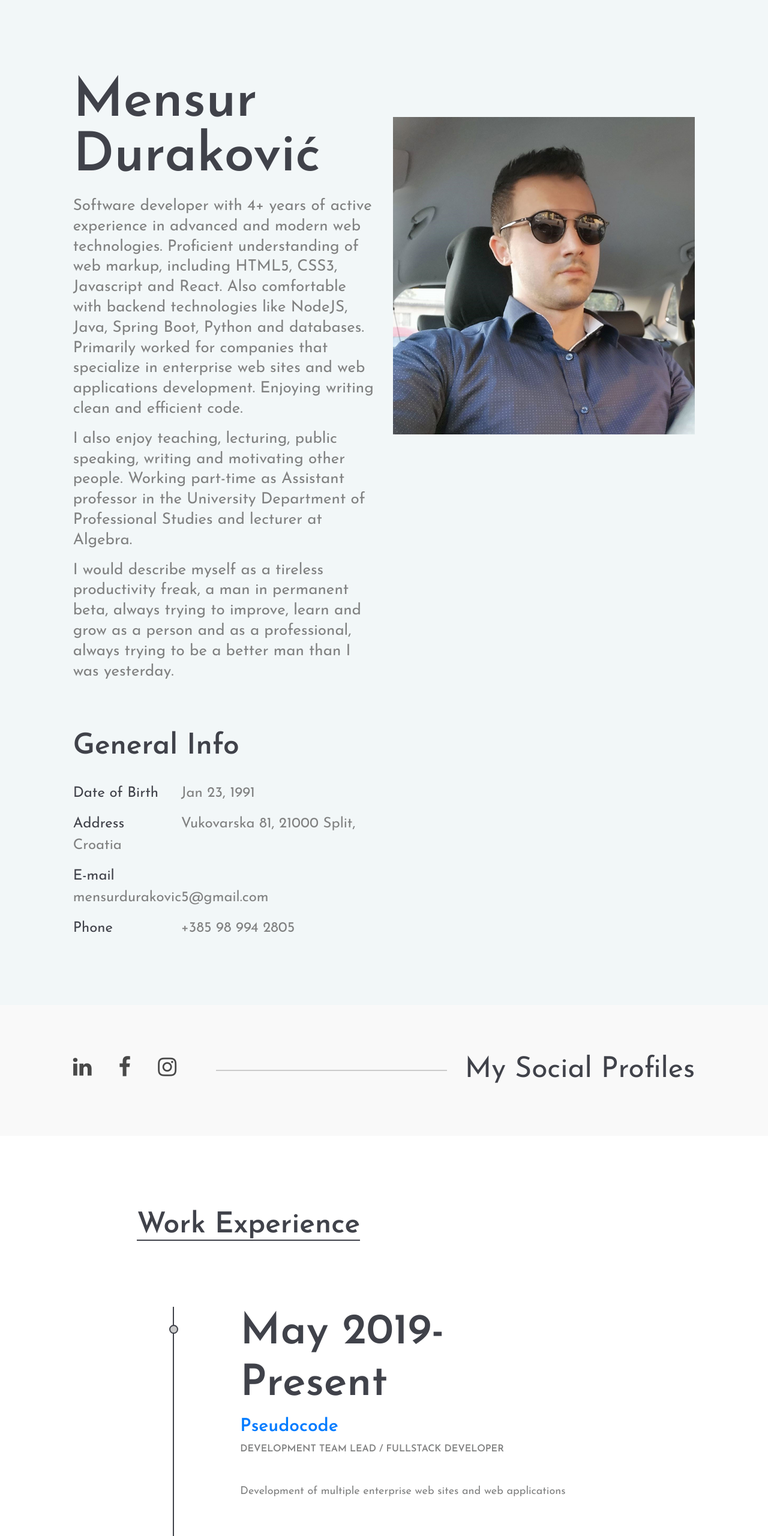
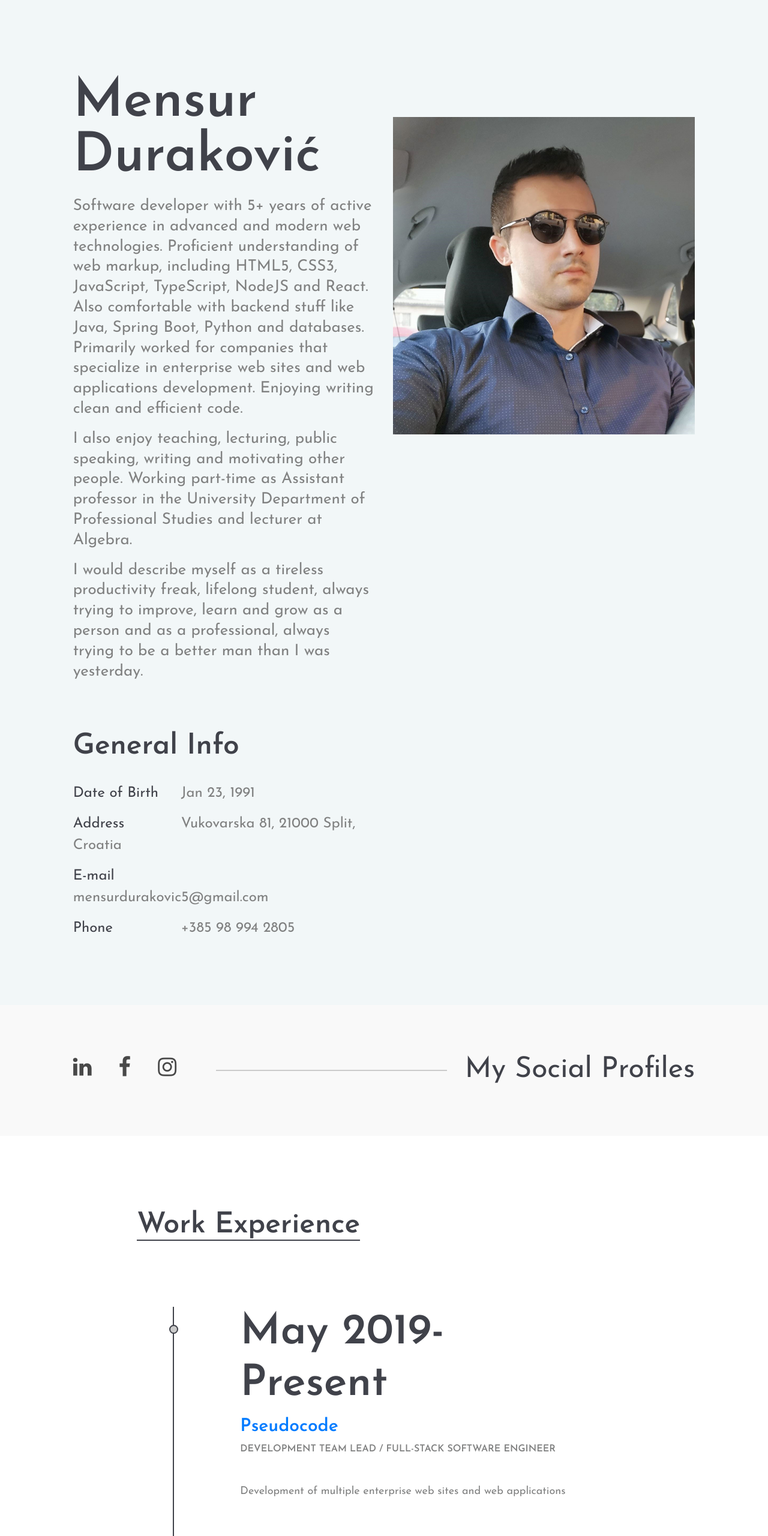
Before and after one commit to mensur-durakovic/personal-website, a plain HTML site: page index.html in a window 1280 px wide. Shown: the top 2560 px of the page at 60% size. Drawn offline with Linux system fonts and the light colour scheme.

Commit message:
small edits-changes

```diff
--- a/index.html
+++ b/index.html
@@ -58,9 +58,10 @@
                         <div class="col-lg-6">
                             <div class="hero-text">
                                 <h2>Mensur Duraković</h2>
-                                <p>Software developer with 4+ years of active experience in advanced and modern web
+                                <p>Software developer with 5+ years of active experience in advanced and modern web
                                     technologies. Proficient understanding of web markup, including HTML5, CSS3,
-                                    Javascript and React. Also comfortable with backend technologies like NodeJS, Java,
+                                    JavaScript, TypeScript, NodeJS and React. Also comfortable with backend stuff like
+                                    Java,
                                     Spring Boot, Python and databases. Primarily worked for companies that specialize in
                                     enterprise web sites and web applications development. Enjoying writing clean and
                                     efficient code.</p>
@@ -69,7 +70,7 @@
                                     people. Working part-time as Assistant professor in the University Department of
                                     Professional Studies and lecturer at Algebra.</p>
 
-                                <p>I would describe myself as a tireless productivity freak, a man in permanent beta,
+                                <p>I would describe myself as a tireless productivity freak, lifelong student,
                                     always trying to improve, learn and grow as a person and as a professional, always
                                     trying to be a better man than I was yesterday. </p>
                             </div>
@@ -132,14 +133,14 @@
                         <li>
                             <h2>May 2019-Present</h2>
                             <h3> <a href="https://pseudocode.agency/" target="_blank">Pseudocode</a> </h3>
-                            <h4>Development team lead / Fullstack developer</h4>
+                            <h4>Development team lead / Full-Stack software engineer</h4>
                             <p>Development of multiple enterprise web sites and web applications</p>
                         </li>
                         <li>
                             <h2>Oct 2019-Present</h2>
                             <h3> <a href="https://www.algebra.hr/" target="_blank">Algebra</a> </h>
-                                <h4>Lecturer</h4>
-                                <p>Lecturer for front end developer course</p>
+                                <h4>University lecturer</h4>
+                                <p>Lecturer for front-end developer course</p>
                         </li>
                         <li>
                             <h2>Feb 2016-Present</h2>
@@ -173,7 +174,7 @@
                         <li>
                             <h2>Sep 2018-May 2019</h2>
                             <h3> <a href="http://www.sedamit.hr/" target="_blank">SedamIT</a> </h3>
-                            <h4>Software developer</h4>
+                            <h4>Software engineer</h4>
                             <p>Development of <a href="http://www.eposta.hr/en" target="_blank">ePošta</a> web
                                 application
                                 and implementation of the API Management component</p>
```
